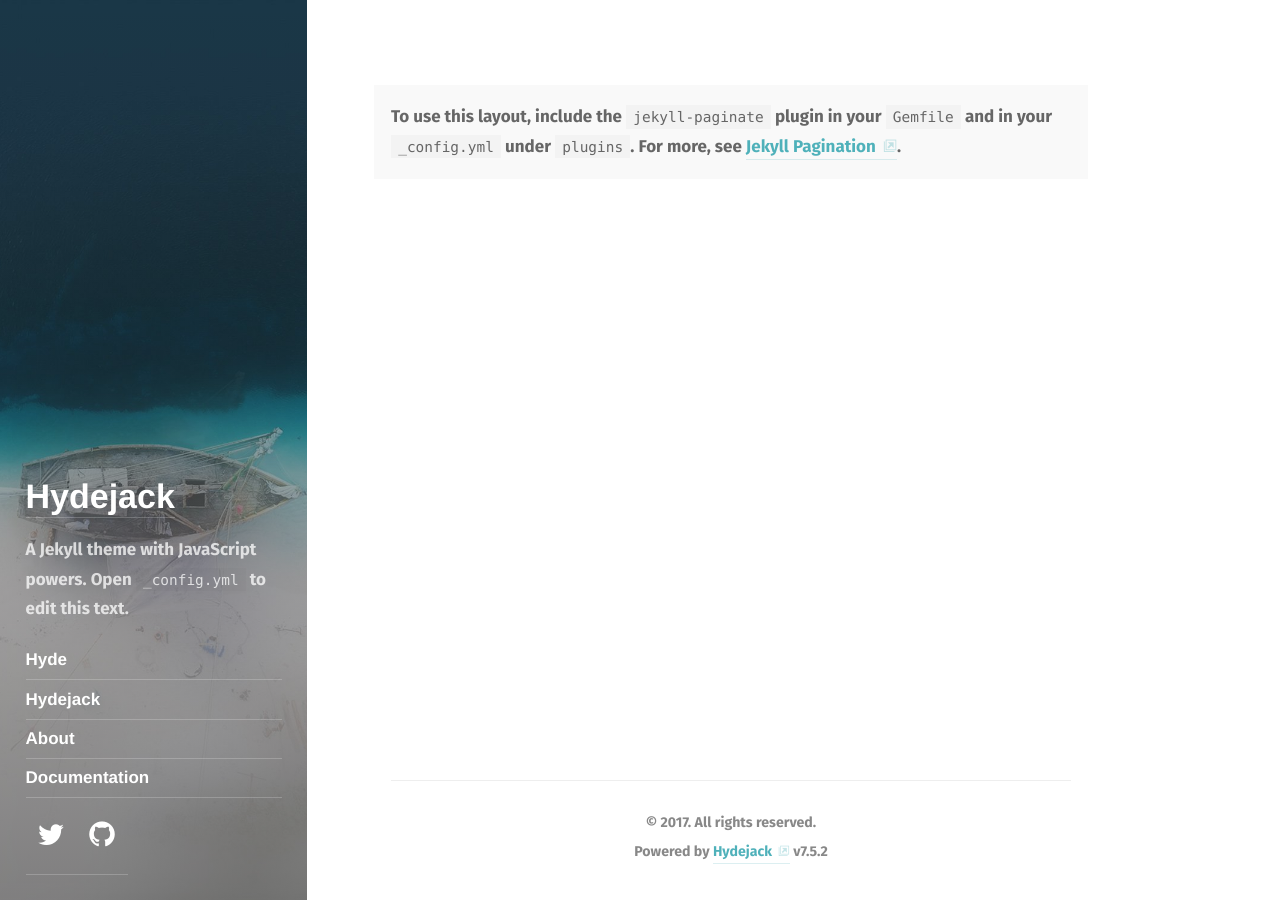
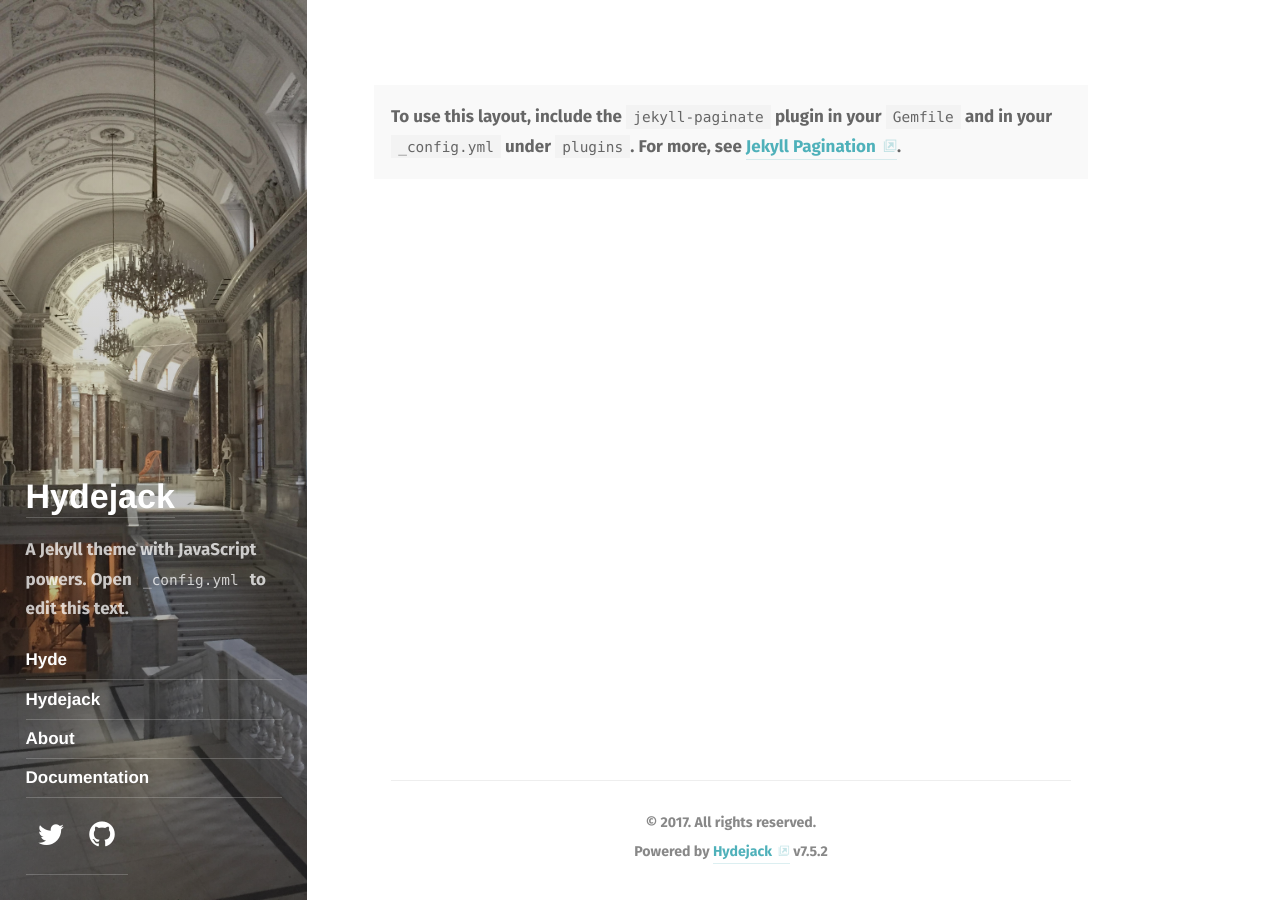
Before and after one commit to abdoulaye-tnd/tandian, a Jekyll site: the page built from index.html, in a window 1280 px wide. Built offline with Jekyll 4.4.1, drawn with Linux system fonts in a browser that asks for light colours; some web fonts are replaced; the list of posts is cut into pages by our own code.

Commit message:
Update _config.yml

```diff
--- a/_config.yml
+++ b/_config.yml
@@ -72,7 +72,7 @@
 # ========================================================================================
 
 # Sidebar image and theme color of the site.
-accent_image:          /assets/img/sidebar-bg.jpg
+accent_image:          /assets/img/book-notes-sidebar.jpg
 accent_color:          '#4fb1ba'
 
 # The string encoding which fonts to fetch from Google Fonts.
```
